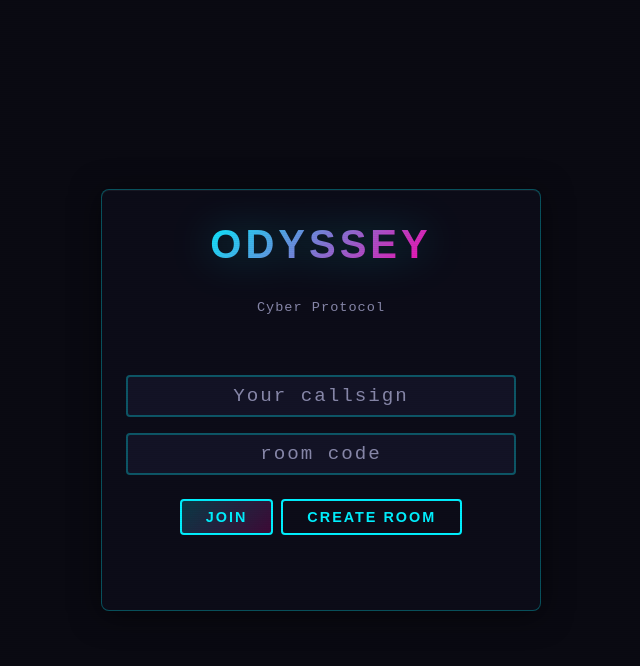
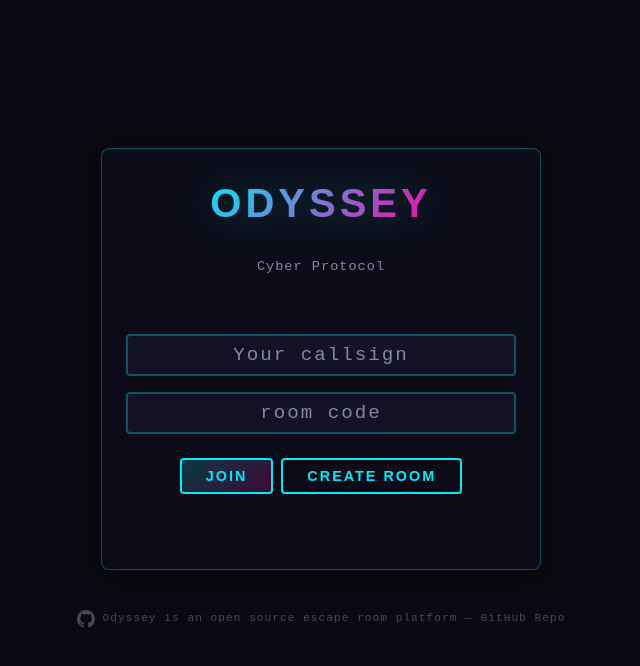
Before and after one commit to dkoukoul/escape-room-mvp, a website built with Vite: page src/client/index.html in a window 1280 px wide. Shown: the whole page, without its empty margins (319-959 px from the left). Built offline with nearby package versions, Linux system fonts and the light colour scheme; no server answers.

Commit message:
github repo link

```diff
--- a/src/client/screens/lobby.ts
+++ b/src/client/screens/lobby.ts
@@ -121,6 +121,7 @@ function renderJoinView(container: HTMLElement): void {
       ),
       renderLeaderboard(),
     ),
+    renderFooter(),
   );
 }
 
@@ -153,6 +154,31 @@ function renderLeaderboard(): HTMLElement {
       )
     )
   );
+}
+
+function renderFooter(): HTMLElement {
+  const footer = h("footer", { className: "lobby-footer" },
+    h("a", {
+      href: "https://github.com/dkoukoul/escape-room-mvp",
+      target: "_blank",
+      className: "github-link",
+      rel: "noopener noreferrer"
+    },
+      h("span", {
+        className: "github-logo",
+        style: "display: inline-flex; align-items: center;"
+      }),
+      "Odyssey is an open source escape room platform — GitHub Repo"
+    )
+  );
+
+  // Inject SVG logo
+  const logoContainer = footer.querySelector(".github-logo") as HTMLElement;
+  if (logoContainer) {
+    logoContainer.innerHTML = `<svg viewBox="0 0 24 24"><path d="M12 0c-6.626 0-12 5.373-12 12 0 5.302 3.438 9.8 8.207 11.387.599.111.793-.261.793-.577v-2.234c-3.338.726-4.033-1.416-4.033-1.416-.546-1.387-1.333-1.756-1.333-1.756-1.089-.745.083-.729.083-.729 1.205.084 1.839 1.237 1.839 1.237 1.07 1.834 2.807 1.304 3.492.997.107-.775.418-1.305.762-1.604-2.665-.305-5.467-1.334-5.467-5.931 0-1.311.469-2.381 1.236-3.221-.124-.303-.535-1.524.117-3.176 0 0 1.008-.322 3.301 1.23.957-.266 1.983-.399 3.003-.404 1.02.005 2.047.138 3.006.404 2.291-1.552 3.297-1.23 3.297-1.23.653 1.653.242 2.874.118 3.176.77.84 1.235 1.911 1.235 3.221 0 4.609-2.807 5.624-5.479 5.921.43.372.823 1.102.823 2.222v3.293c0 .319.192.694.801.576 4.765-1.589 8.199-6.086 8.199-11.386 0-6.627-5.373-12-12-12z"/></svg>`;
+  }
+
+  return footer;
 }
 
 function renderRoomView(container: HTMLElement): void {
@@ -230,6 +256,7 @@ function renderRoomView(container: HTMLElement): void {
         }, "Leave"),
       ),
     ),
+    renderFooter(),
   );
 }
 
--- a/src/client/styles/style.css
+++ b/src/client/styles/style.css
@@ -561,3 +561,41 @@ body::before {
   font-weight: bold;
   width: 40px;
 }
+
+/* ---- Footer ---- */
+.lobby-footer {
+  margin-top: var(--space-xl);
+  display: flex;
+  flex-direction: row;
+  align-items: center;
+  justify-content: center;
+  gap: var(--space-sm);
+  opacity: 0.5;
+  transition: opacity var(--transition-fast);
+  padding-bottom: var(--space-lg);
+}
+
+.lobby-footer:hover {
+  opacity: 1;
+}
+
+.github-link {
+  color: var(--text-secondary);
+  text-decoration: none;
+  font-family: var(--font-mono);
+  font-size: 0.7rem;
+  display: flex;
+  align-items: center;
+  gap: 8px;
+  letter-spacing: 1px;
+}
+
+.github-link:hover {
+  color: var(--neon-cyan);
+}
+
+.github-logo {
+  width: 18px;
+  height: 18px;
+  fill: currentColor;
+}
```
